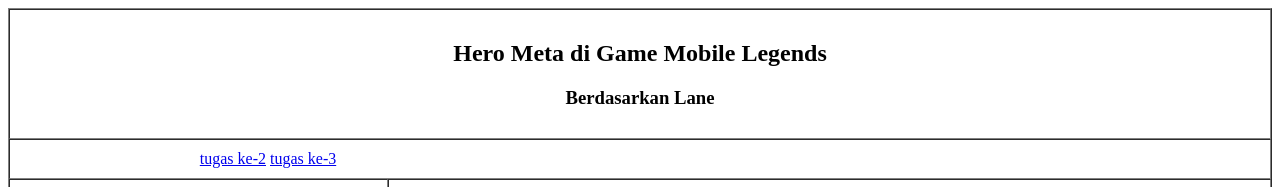
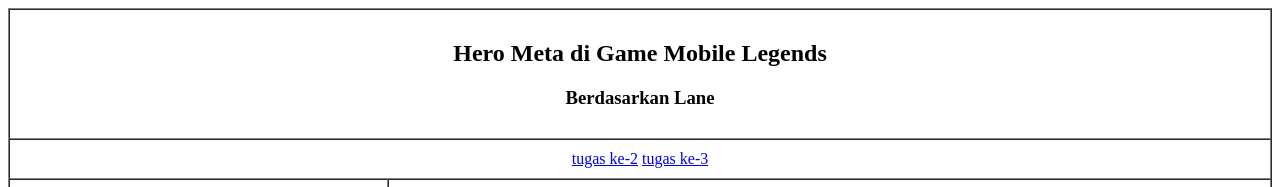
Before and after one commit to rasydrtg/punya-rasyd, a plain HTML site: page index.html in a window 1280 px wide. Shown: the top 187 px of the page. Drawn offline with Linux system fonts and the light colour scheme.

Commit message:
Update index.html

```diff
--- a/index.html
+++ b/index.html
@@ -21,8 +21,8 @@
 
         <tr>
           <td colspan="2" align="center" height="">
-              <a href="index1.html" style="margin-left: -60%;">tugas ke-2</a>
-              <a href="index3.html" style = "margin-right: 0%;">tugas ke-3</a>
+              <a href="index1.html" >tugas ke-2</a>
+              <a href="index3.html" >tugas ke-3</a>
           </td>
 
         <!-- Sidebar -->
```
